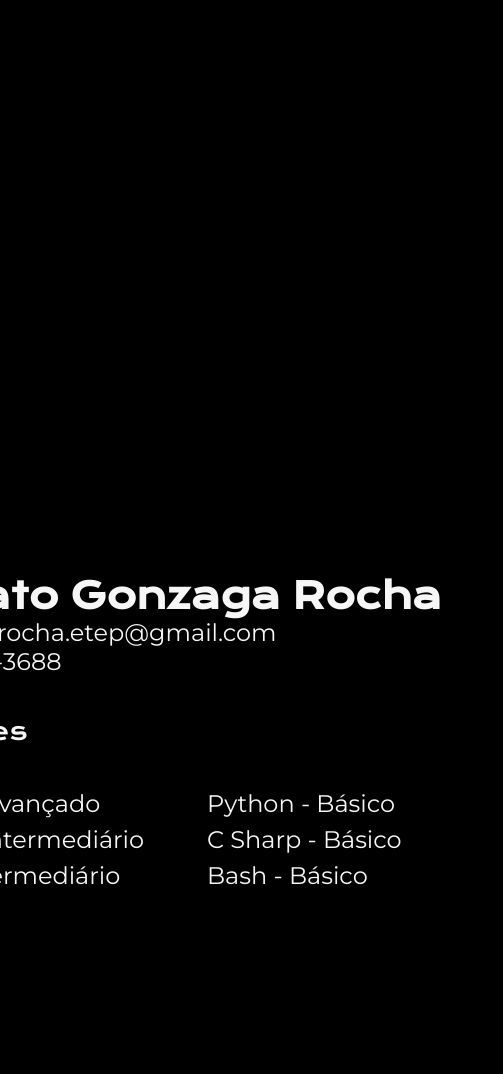
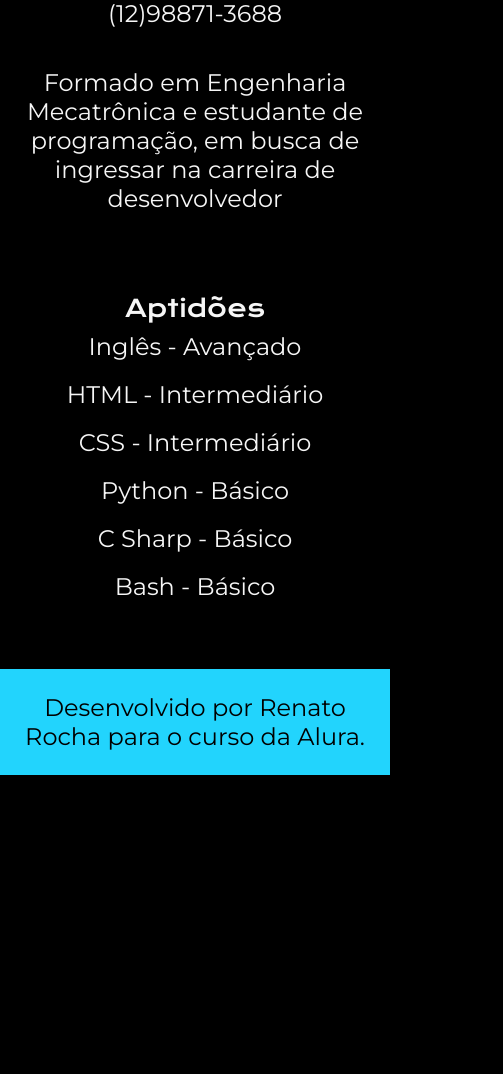
Before and after one commit to renatogrocha/portfolio, a plain HTML site: page about.html in a window 390 px wide. Shown: the part 270-1344 px from the top of the page, 503 px wide, since content can reach past the window. After the commit the page ends 1045 px from the top, so only its background shows below. Drawn offline with nearby package versions, Linux system fonts and the light colour scheme.

Commit message:
Responsivity correction on about page

```diff
--- a/about.html
+++ b/about.html
@@ -15,12 +15,16 @@
         </nav>
     </header>
 
-    <main class="apresentacao">
-        <section class="apresentacao__conteudo__about">
-            <div class="apresentacao__conteudo__contatos">
+    <main class="about">
+        <section class="about__conteudo">
+            <article class="about__conteudo__introducao">
+                <div class="about__conteudo__contatos">
                     <h1 class="apresentacao__conteudo__titulo">Renato Gonzaga Rocha</h1>
                     <p class="apresentacao__conteudo__texto">renatogr.rocha.etep@gmail.com<br>(12)98871-3688</p>
                 </div>
+                <p class="apresentacao__conteudo__texto">Formado em Engenharia Mecatrônica e estudante de programação, em busca de ingressar na carreira de desenvolvedor</p>
+            </article>
+            <article class="about__aptidoes">
                 <p class="apresentacao__conteudo__subtitulo">
                         Aptidões
                     <ul class="apresentacao__conteudo__lista">
@@ -32,9 +36,7 @@
                         <li>Bash - Básico</li>
                     </ul>
                 </p>
-        </section>
-        <section class="apresentacao__conteudo__about">
-            <p class="apresentacao__conteudo__texto">Formado em Engenharia Mecatrônica e estudante de programação, em busca de ingressar na carreira de desenvolvedor</p>
+            </article>
         </section>
     </main>
 
--- a/styles/style.css
+++ b/styles/style.css
@@ -54,6 +54,10 @@
     gap: 82px;
 }
 
+.about {
+    padding: 15%;
+}
+
 .apresentacao__conteudo {
     width: 50%;
     display: flex;
@@ -61,13 +65,21 @@
     gap: 40px;
 }
 
-.apresentacao__conteudo__about {
-    width: 615px;
-    height: 650px;
+.about__conteudo {
+    display: flex;
+    align-items: center;
+    gap: 10%;
+}
+
+.about__conteudo__introducao {
     display: flex;
     flex-direction: column;
-    gap: 40px;
-    text-align: justify;
+    gap: 50px;
+    width: 45%;
+}
+
+.about__aptidoes {
+    width: 50%;
 }
 
 .apresentacao__conteudo__titulo {
@@ -94,7 +106,7 @@
     list-style-type: none;
     font-family: var(--fonte-secundaria);
     font-size: var(--fonte-size-secundaria);
-    line-height: 1.5em;
+    line-height: 2em;
 }
 
 .apresentacao__links {
@@ -128,7 +140,7 @@
     text-decoration: none;
 }
 
-.apresentacao__links__link:hover {
+.apresentacao__links__navegacao:hover {
     background-color: var(--cor-hover);
     color: var(--cor-terciaria);
     border: 4px solid var(--cor-terciaria);
@@ -146,6 +158,16 @@
     font-weight: 400;
     padding: 23.64px;
     text-align: center;
+}
+
+@media (max-width: 1642px) {
+    .apresentacao__conteudo__lista {
+        columns: 1;
+    }
+
+    .about__conteudo__introducao {
+        width: 100%;
+    }
 }
 
 @media (max-width: 1150px) {
@@ -166,4 +188,30 @@
     .apresentacao__conteudo {
         width: auto;
     }
+
+    .about__conteudo {
+        flex-direction: column;
+        gap: 80px;
+    }
+
+    .about__conteudo__introducao {
+        width: auto;
+        text-align: center;
+        gap: 40px;
+    }
+
+    .about__aptidoes {
+        text-align: center;
+        width: auto;
+    }
+
+    .apresentacao__conteudo__lista {
+        columns: 2;
+    }
 }
+
+@media (max-width: 672px) {
+    .apresentacao__conteudo__lista {
+        columns: 1;
+    }
+}
```
Lines whose indentation alone changed are shown as unchanged.
